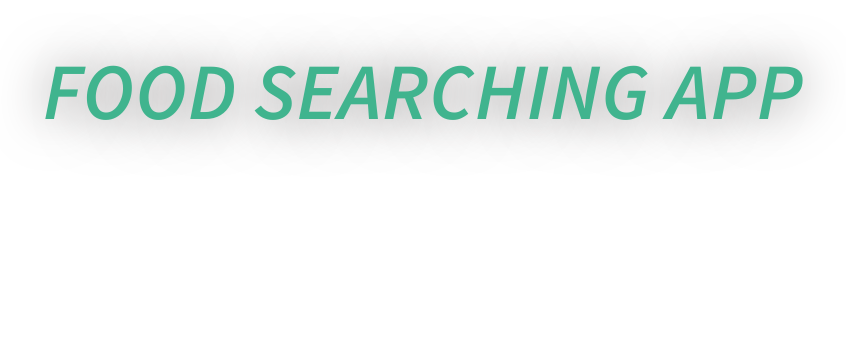
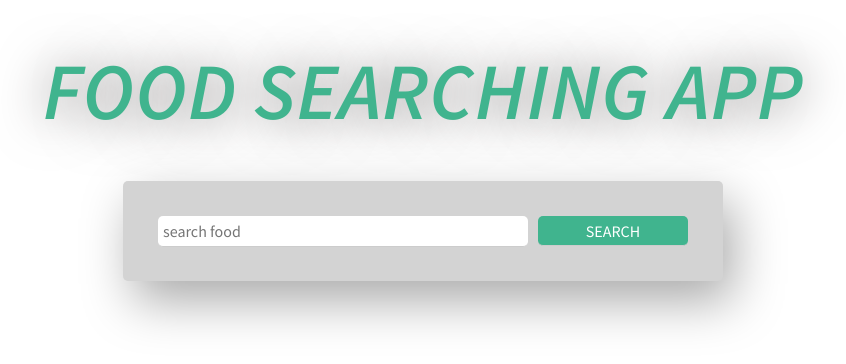
Before and after one commit to zoyron/food-search, a React (Create React App) app: page / in a window 1280 px wide. Shown: the top 364 px of the page, without its empty margins (217-1063 px from the left). Built offline with nearby package versions, Linux system fonts and the light colour scheme.

Commit message:
custom food name search successfull

```diff
--- a/src/App.js
+++ b/src/App.js
@@ -1,12 +1,14 @@
-import React from "react";
+import React, { useState } from "react";
 import "./App.css";
 import Axios from "axios";
 
 const App = () => {
+  const [foodName, setFoodName] = useState("");
   const APP_ID = "5bc39e25";
   const APP_KEY = "465925befdba4cf454f5040cdf81db73";
-  const url = `https://api.edamam.com/search?q=pizza&app_id=${APP_ID}&app_key=${APP_KEY}`;
+  const url = `https://api.edamam.com/search?q=${foodName}&app_id=${APP_ID}&app_key=${APP_KEY}`;
   const getData = async () => {
+    console.clear();
     const response = await Axios.get(url);
     for (
       let i = 0;
@@ -16,9 +18,28 @@ const App = () => {
       console.log(response.data.hits[0].recipe.ingredientLines[i]);
     // console.log(response);
   };
+  const onSubmit = (e) => {
+    e.preventDefault();
+    getData();
+    setFoodName("");
+  };
+
+  const onChange = (e) => {
+    setFoodName(e.target.value);
+  };
   return (
     <div className="App">
-      <h1 onClick={getData}>Food Searching App</h1>
+      <h1>Food Searching App</h1>
+      <form className="search-form" onSubmit={onSubmit}>
+        <input
+          type="text"
+          placeholder="search food"
+          autoComplete="off"
+          onChange={onChange}
+          value={foodName}
+        />
+        <input type="submit" value="search" />
+      </form>
     </div>
   );
 };
```
